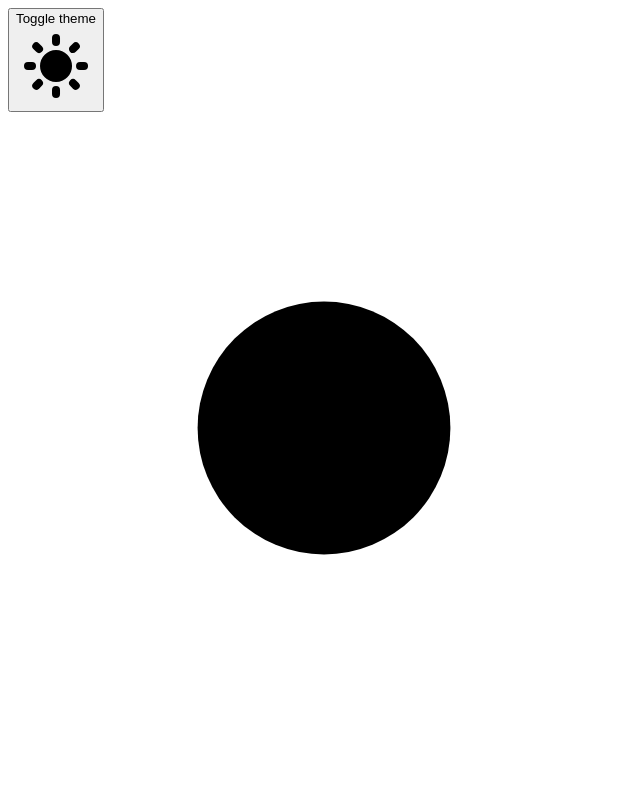
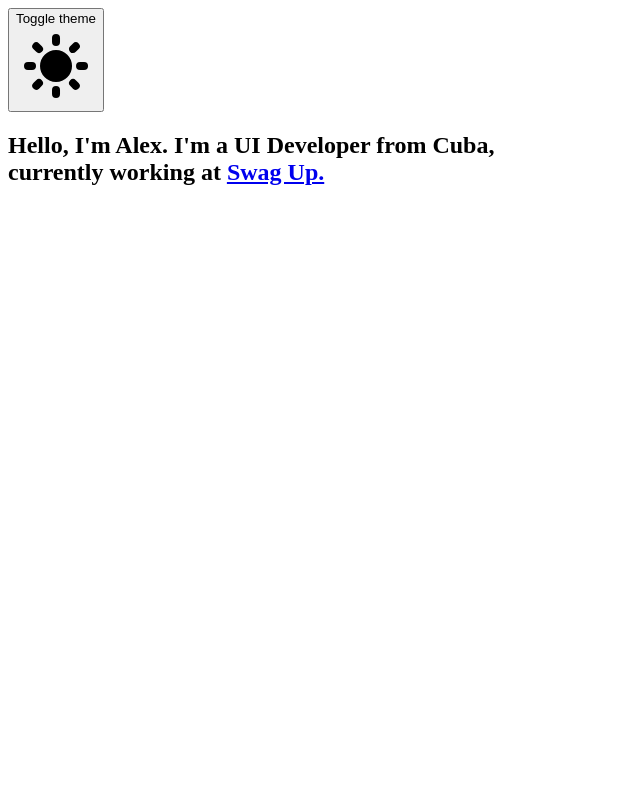
Before and after one commit to Uvacoder/port-alexfertel, a Next.js app: page / in a window 1280 px wide. Shown: the top 800 px of the page, without its empty margins (0-640 px from the left). Built offline with nearby package versions, Linux system fonts and the light colour scheme.

Commit message:
Remove the animation whatsoever because it is hard on performance

```diff
--- a/pages/index.tsx
+++ b/pages/index.tsx
@@ -14,23 +14,6 @@ export default function Home() {
         </section>
 
         <section className="relative flex justify-center w-full h-full px-16 text-gray-800 sm:items-center dark:text-coolGray-50">
-          <div className="absolute inset-0 flex items-center justify-around">
-            <svg
-              className="w-80 text-rose-500 dark:text-blueGray-500 blur-2xl"
-              viewBox="0 0 50 50"
-            >
-              <circle className="fill-current" cx="12.5" cy="12.5" r="5">
-                <animateTransform
-                  attributeName="transform"
-                  type="rotate"
-                  from="360 25 25"
-                  to="0 25 25"
-                  dur="20s"
-                  repeatCount="indefinite"
-                />
-              </circle>
-            </svg>
-          </div>
           <h1 className="z-10 text-lg sm:text-xl md:text-2xl lg:text-4xl">
             Hello,{" "}
             <span className="text-rose-500 dark:text-blue-400">I'm Alex</span>.
```
